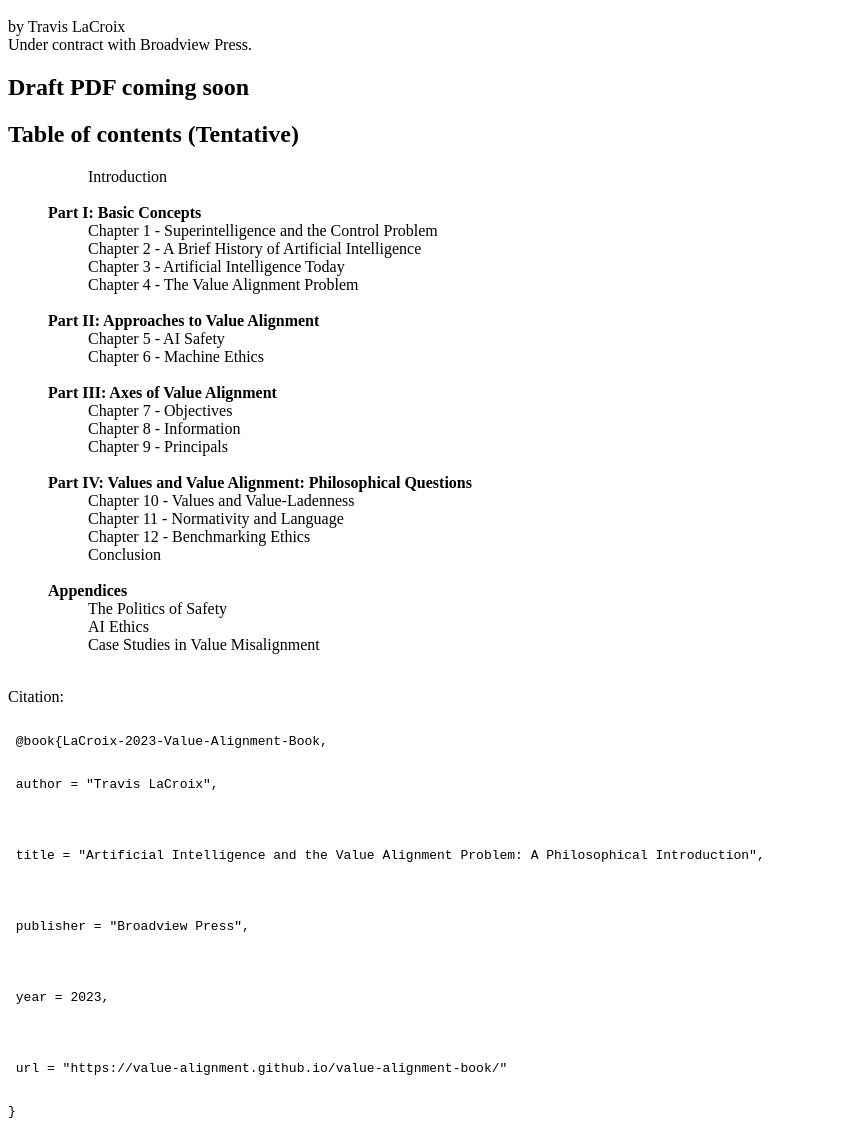
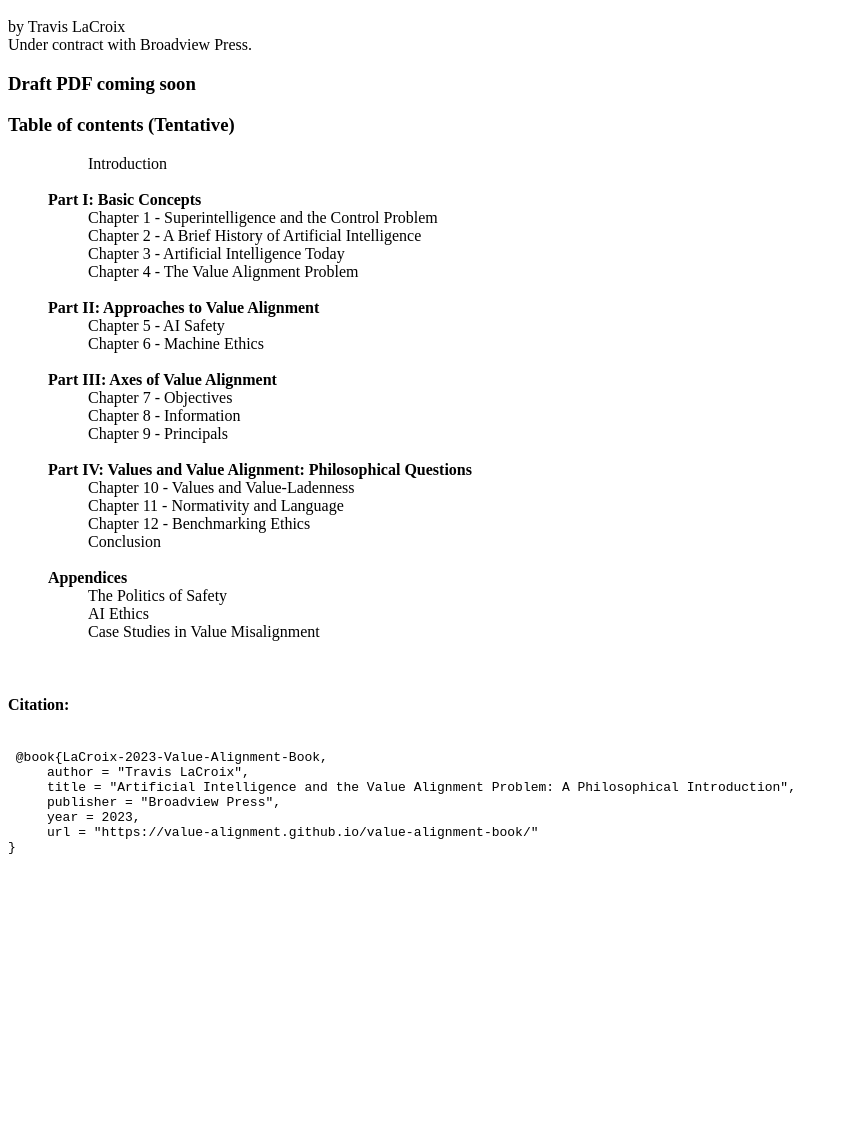
Before and after one commit to value-alignment/value-alignment.github.io, a plain HTML site: page index.html in a window 1280 px wide. Shown: the part 48-1170 px from the top of the page, without its empty margins (0-847 px from the left). After the commit the page ends 916 px from the top, so only its background shows below. Drawn offline with Linux system fonts and the light colour scheme.

Commit message:
Update index.html

```diff
--- a/index.html
+++ b/index.html
@@ -3,9 +3,9 @@ by Travis LaCroix
 <br>
 Under contract with Broadview Press.
 
-<h2> Draft PDF coming soon </h2>
+<h3> Draft PDF coming soon </h3>
 
-<h2>Table of contents (Tentative)</h2>
+<h3>Table of contents (Tentative)</h3>
 <ul style="list-style-type: none">
 	<ul style="list-style-type: none">
 		<li> Introduction
@@ -45,13 +45,13 @@ Under contract with Broadview Press.
 </ul>
 
 <br>
-Citation:
+<h4>Citation:</h4>
 <pre><code>
  @book{LaCroix-2023-Value-Alignment-Book,
- <p text-indent: 50px> author = "Travis LaCroix", </p>
- <p text-indent: 50px> title = "Artificial Intelligence and the Value Alignment Problem: A Philosophical Introduction", </p>
- <p text-indent: 50px> publisher = "Broadview Press", </p>
- <p text-indent: 50px> year = 2023, </p>
- <p text-indent: 50px> url = "https://value-alignment.github.io/value-alignment-book/" </p>
+     author = "Travis LaCroix",
+     title = "Artificial Intelligence and the Value Alignment Problem: A Philosophical Introduction",
+     publisher = "Broadview Press",
+     year = 2023,
+     url = "https://value-alignment.github.io/value-alignment-book/"
 }
 </code></pre>
```
